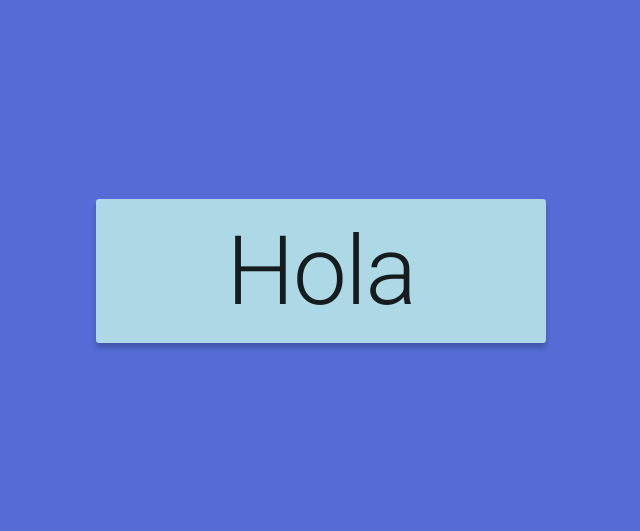
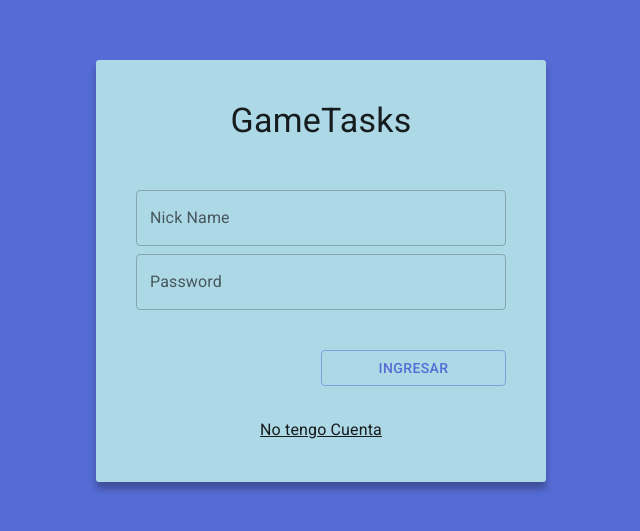
Before and after one commit to CJ-arg/mern-challenge, a React (Vite) app: page /auth/login in a window 1280 px wide. Shown: the part 129-660 px from the top of the page, without its empty margins (319-959 px from the left). Built offline with nearby package versions, Linux system fonts and the light colour scheme.

Commit message:
Login Page

```diff
--- a/src/auth/pages/LoginPage.tsx
+++ b/src/auth/pages/LoginPage.tsx
@@ -1,5 +1,5 @@
-import { Grid, Item, Typography } from "@mui/material";
-
+import { Button, Grid, Link, TextField, Typography } from "@mui/material";
+import { Link as RouterLink } from "react-router-dom";
 export const LoginPage = () => {
   return (
     <Grid
@@ -17,13 +17,47 @@ export const LoginPage = () => {
         sx={{
           width: { sm: 450 },
           backgroundColor: "lightblue",
-          padding: 2,
+          padding: 5,
           borderRadius: 0.8,
           textAlign: "center",
         }}
       >
-        {" "}
-        <Typography variant="h1">Hola</Typography>
+        <Typography variant="h4" sx={{ mb: 1 }}>
+          GameTasks
+        </Typography>
+        <form>
+          <Grid container>
+            <Grid item xs={12} sx={{ mt: 5 }}>
+              <TextField
+                label="Nick Name"
+                type="name"
+                placeholder="Nick Name"
+                fullWidth
+              ></TextField>
+            </Grid>
+            <Grid item xs={12} sx={{ mt: 1 }}>
+              <TextField
+                label="Password"
+                type="password"
+                placeholder="Password"
+                fullWidth
+              ></TextField>
+            </Grid>
+            <Grid container justifyContent="right" sx={{ mb: 3 }}>
+              <Grid item xs={12} sm={6}>
+                <Button variant="outlined" fullWidth sx={{ mb: 1, mt: 5 }}>
+                  {" "}
+                  Ingresar
+                </Button>
+              </Grid>
+            </Grid>
+            <Grid container direction="row" justifyContent="center">
+              <Link component={RouterLink} color="inherit" to="/auth/register">
+                No tengo Cuenta
+              </Link>
+            </Grid>
+          </Grid>
+        </form>
       </Grid>
     </Grid>
   );
--- a/src/styles.css
+++ b/src/styles.css
@@ -1,3 +1,3 @@
 .box-shadow {
-  box-shadow: 0px 5px 5px rgba(0, 0, 0, 0.2);
+  box-shadow: 0px 7px 7px rgba(14, 13, 13, 0.3);
 }
```
